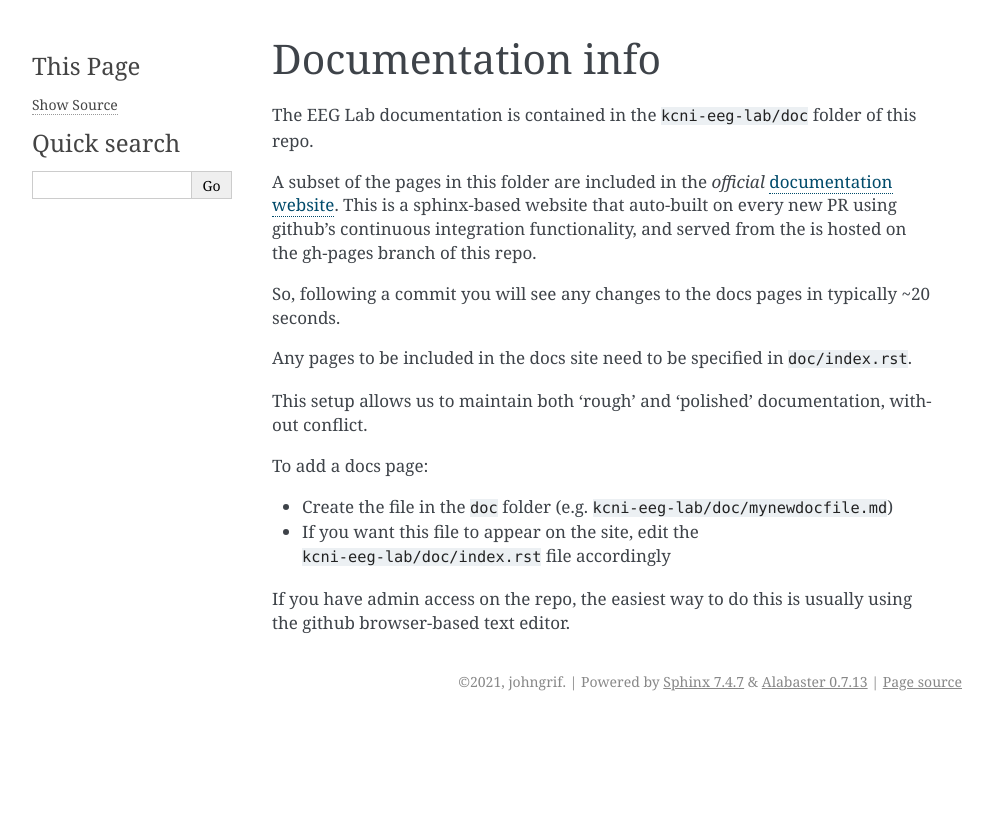
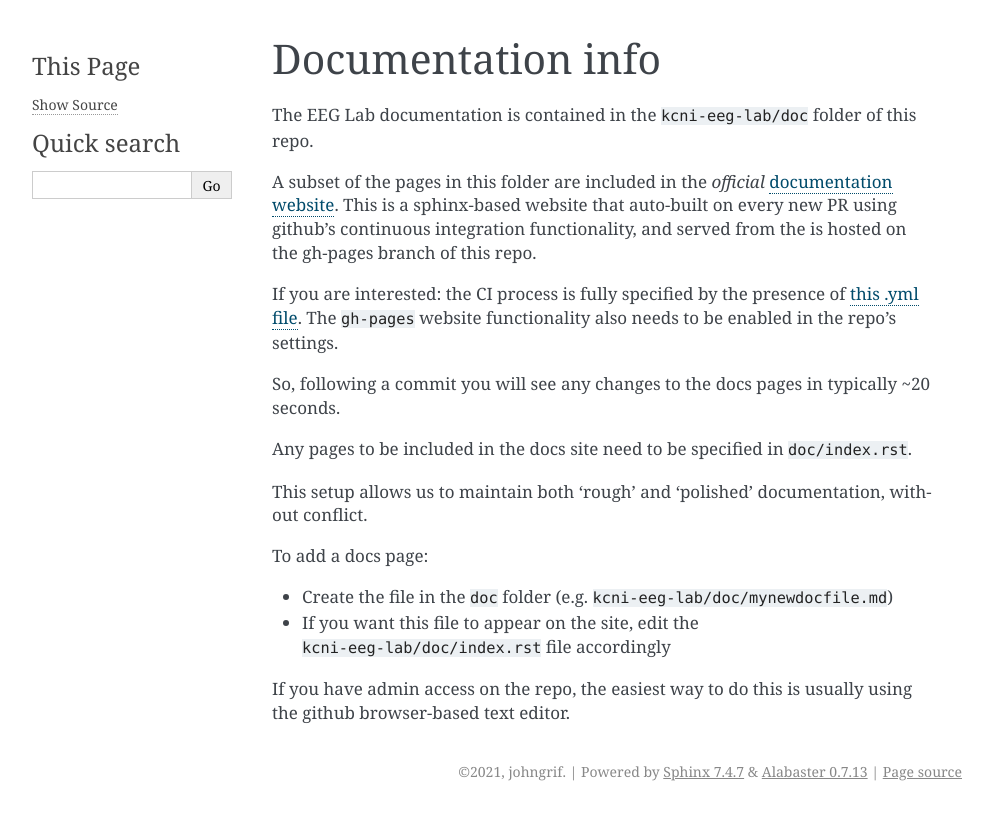
Before and after one commit to tmorshed/kcni-eeg-lab, a Sphinx documentation site: the page built from doc/docs-info.md, in a window 1280 px wide. Shown: the top 820 px of the page, without its empty margins (148-1141 px from the left). Built offline with Sphinx 7.4.7, drawn with Linux system fonts in a browser that asks for light colours.

Commit message:
Update docs-info.md

```diff
--- a/doc/docs-info.md
+++ b/doc/docs-info.md
@@ -3,6 +3,8 @@
 The EEG Lab documentation is contained in the `kcni-eeg-lab/doc` folder of this repo.
 
 A subset of the pages in this folder are included in the *official* [documentation website](https://krembilneuroinformatics.github.io/kcni-eeg-lab). This is a sphinx-based website that auto-built on every new PR using github's continuous integration functionality, and served from the is hosted on the gh-pages branch of this repo.
+
+If you are interested: the CI process is fully specified by the presence of [this .yml file](https://github.com/krembilneuroinformatics/kcni-eeg-lab/blob/main/.github/workflows/docs.yml). The `gh-pages` website functionality also needs to be enabled in the repo's settings.
 
 So, following a commit you will see any changes to the docs pages in typically ~20 seconds.
 
```
